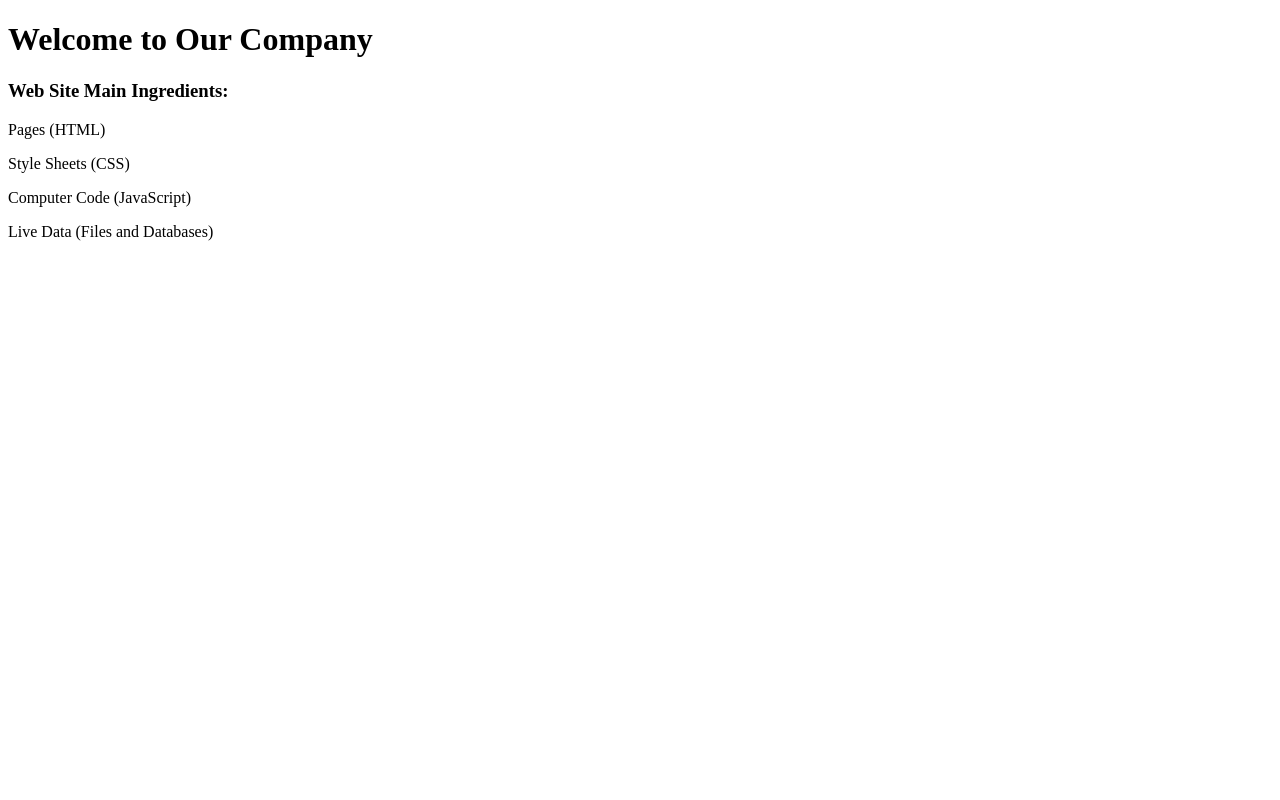
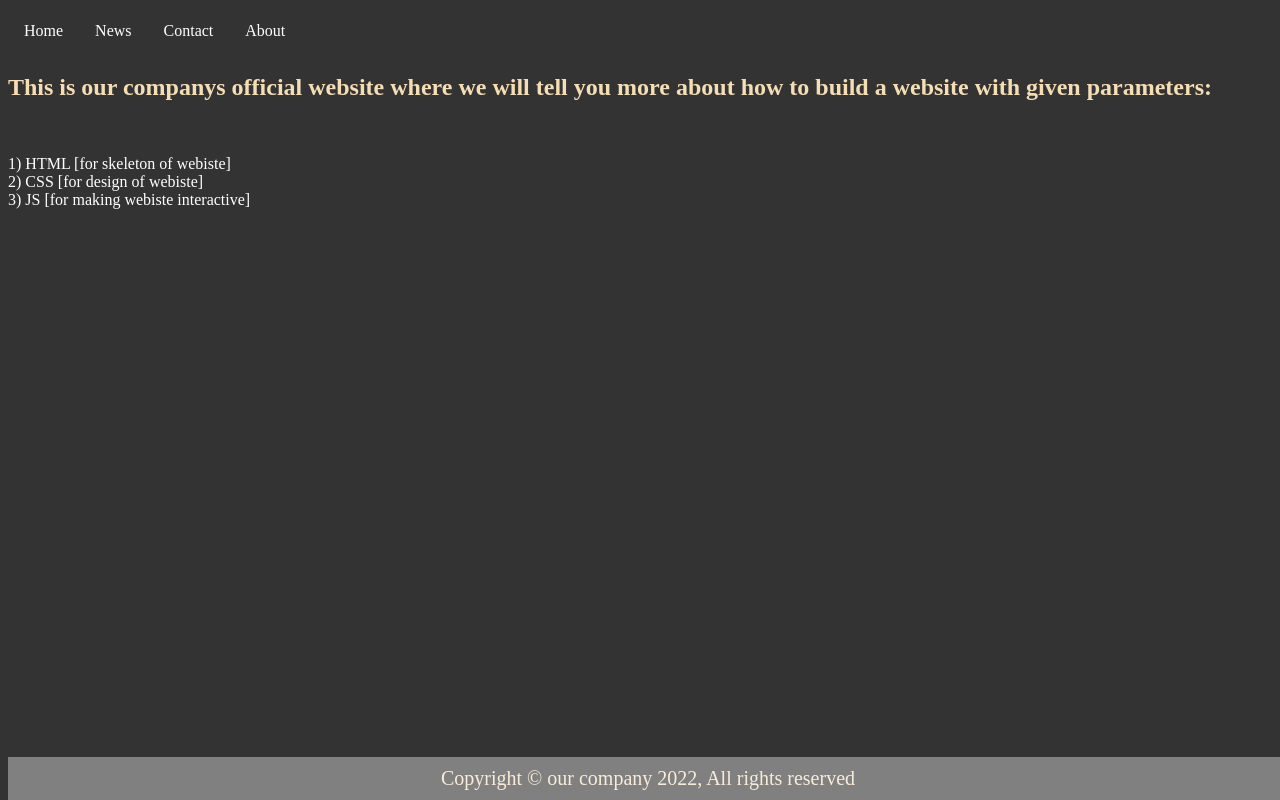
Before and after one commit to localuser0095/sitename, a plain HTML site: page index.html in a window 1280 px wide. Drawn offline with Linux system fonts and the light colour scheme.

Commit message:
website updated made significant changes in webiste

```diff
--- a/index.html
+++ b/index.html
@@ -1,17 +1,73 @@
 <!DOCTYPE html>
-<html lang="en" dir="ltr">
-  <head>
-    <meta charset="utf-8">
-    <title>Our Company</title>
-  </head>
-  <body>
-    <h1>Welcome to Our Company</h1>
- <h3>Web Site Main Ingredients:</h3>
+<html>
+<head>
+<style>
+  *{
+    background-color: #333;
+  }
+h2{
+  color: wheat;
+  }
 
- <p>Pages (HTML)</p>
- <p>Style Sheets (CSS)</p>
- <p>Computer Code (JavaScript)</p>
- <p>Live Data (Files and Databases)</p>
+p{
+  color: white;
+}
+ul {
+  list-style-type: none;
+  margin: 0;
+  padding: 0;
+  overflow: hidden;
+  background-color: #333;
+}
 
-  </body>
+li {
+  float: left;
+}
+
+li a {
+  display: block;
+  color: white;
+  text-align: center;
+  padding: 14px 16px;
+  text-decoration: none;
+}
+
+li a:hover {
+  background-color: #111;
+}
+footer{
+  text-align: center;
+  color: antiquewhite;
+  background-color: gray;
+  padding-top: 10px;
+  padding-bottom: 10px;
+  font-size: 20px;
+  position: fixed;
+   bottom: 0;
+   width: 100%;
+}
+</style>
+</head>
+<body>
+
+<ul>
+  <li><a class="active" href="#home">Home</a></li>
+  <li><a href="#news">News</a></li>
+  <li><a href="#contact">Contact</a></li>
+  <li><a href="#about">About</a></li>
+</ul>
+
+<div class="container">
+  <h2>This is our companys official website where we will tell you more about how to build a website with given parameters:</h2>
+  <br>
+  <p>
+  1) HTML [for skeleton of webiste]  <br>
+
+  2) CSS [for design of webiste]  <br>
+
+  3) JS [for making webiste interactive]  <br>
+</p>
+</div>
+<footer>Copyright &copy; our company 2022, All rights reserved </footer>
+</body>
 </html>
```
